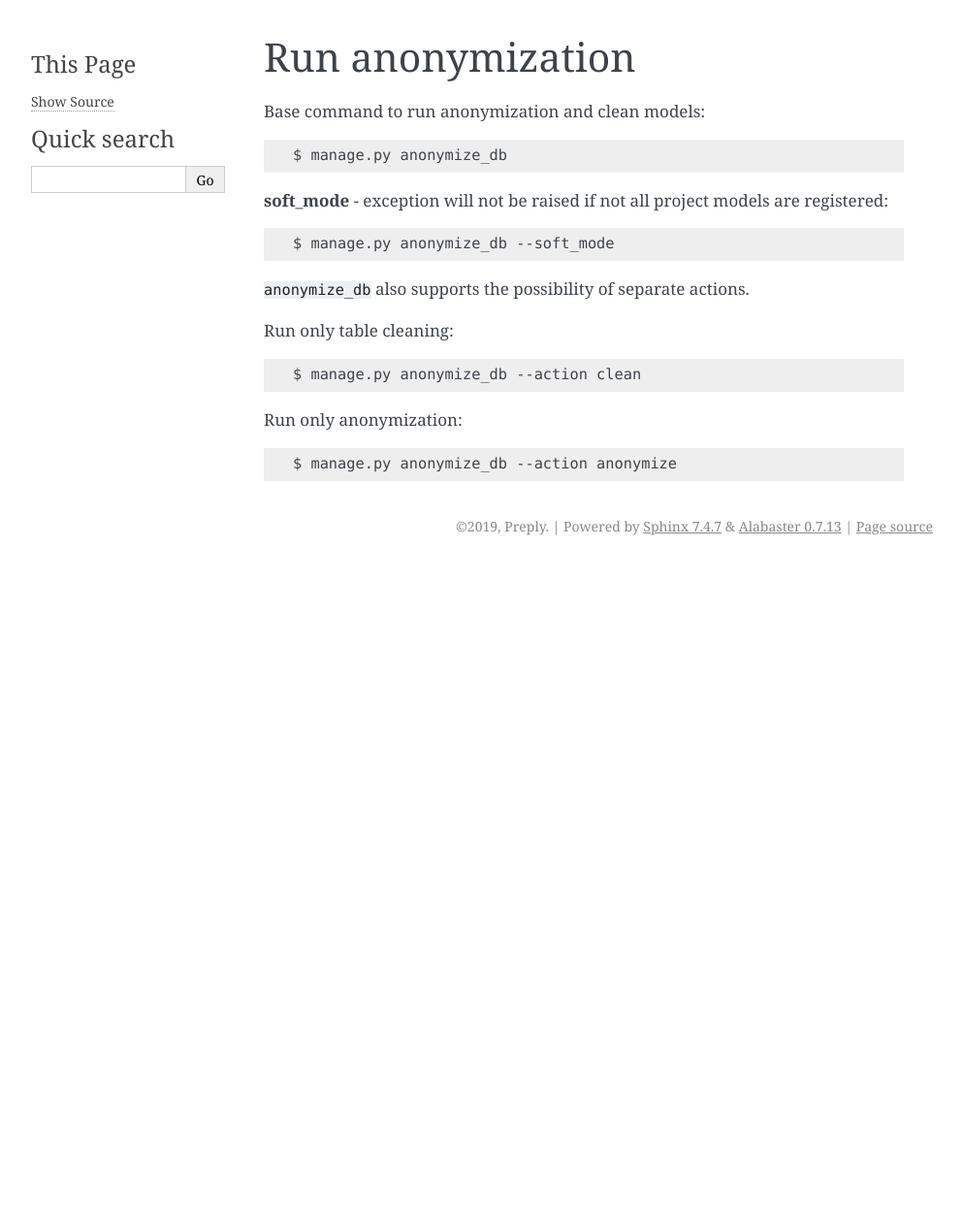
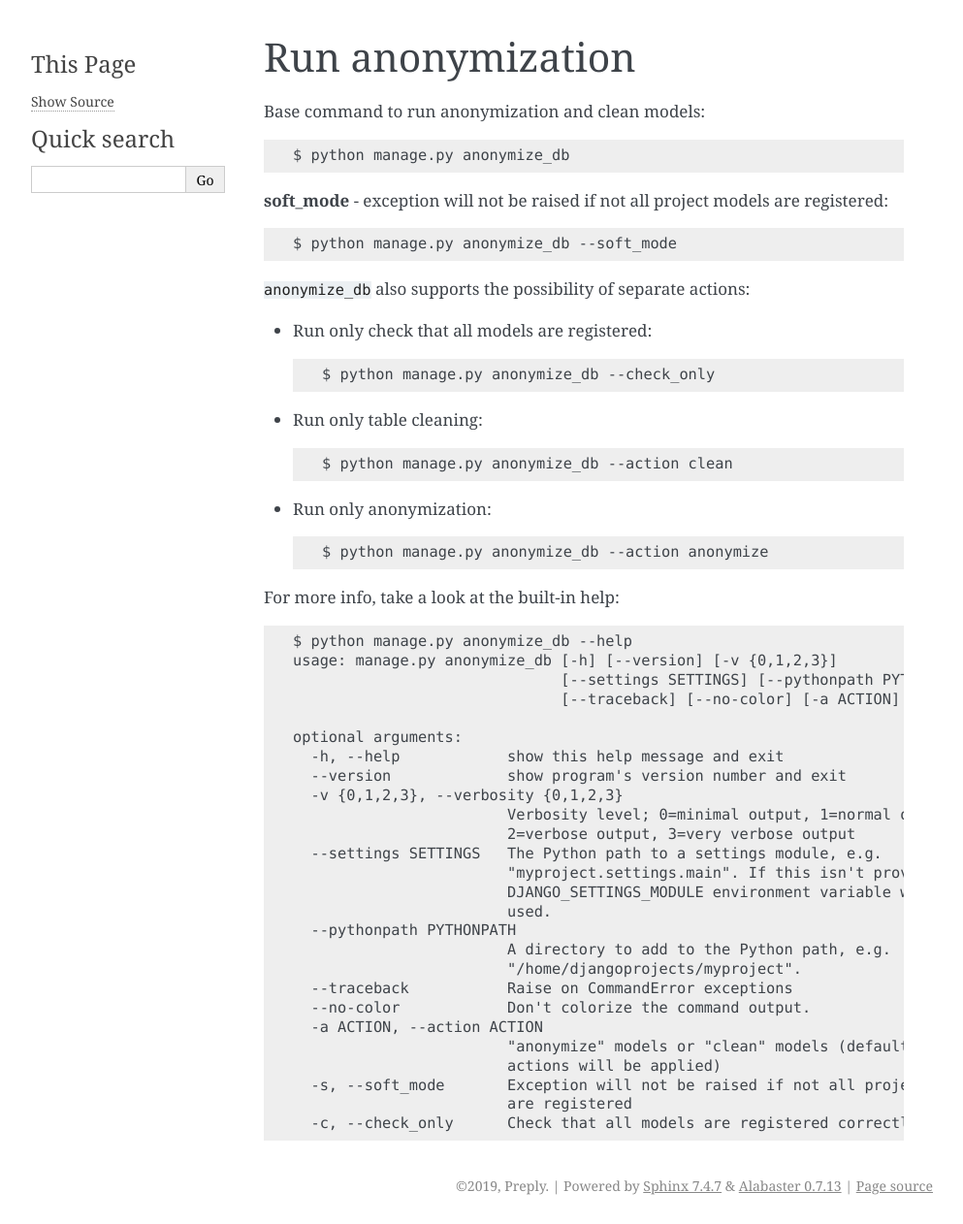
Before and after one commit to preply/dj_anonymizer, a Sphinx documentation site: the page built from docs/run_anonymization.rst, in a window 1280 px wide. Shown: the whole page at 97% size, without its empty margins (148-1141 px from the left). Built offline with Sphinx 7.4.7, drawn with Linux system fonts in a browser that asks for light colours; before the commit the page ends 900 px from its top, so only the background shows below that.

Commit message:
update docs, add more examples

```diff
--- a/docs/run_anonymization.rst
+++ b/docs/run_anonymization.rst
@@ -3,20 +3,53 @@ Run anonymization
 
 Base command to run anonymization and clean models::
 
-    $ manage.py anonymize_db
+    $ python manage.py anonymize_db
 
 **soft_mode** - exception will not be raised if not all project models are registered::
 
-    $ manage.py anonymize_db --soft_mode
+    $ python manage.py anonymize_db --soft_mode
 
 
-``anonymize_db`` also supports the possibility of separate actions.
+``anonymize_db`` also supports the possibility of separate actions:
 
 
-Run only table cleaning::
+- Run only check that all models are registered::
 
-    $ manage.py anonymize_db --action clean
+    $ python manage.py anonymize_db --check_only
 
-Run only anonymization::
+- Run only table cleaning::
 
-    $ manage.py anonymize_db --action anonymize
+    $ python manage.py anonymize_db --action clean
+
+- Run only anonymization::
+
+    $ python manage.py anonymize_db --action anonymize
+
+For more info, take a look at the built-in help::
+
+    $ python manage.py anonymize_db --help
+    usage: manage.py anonymize_db [-h] [--version] [-v {0,1,2,3}]
+                                  [--settings SETTINGS] [--pythonpath PYTHONPATH]
+                                  [--traceback] [--no-color] [-a ACTION] [-s] [-c]
+
+    optional arguments:
+      -h, --help            show this help message and exit
+      --version             show program's version number and exit
+      -v {0,1,2,3}, --verbosity {0,1,2,3}
+                            Verbosity level; 0=minimal output, 1=normal output,
+                            2=verbose output, 3=very verbose output
+      --settings SETTINGS   The Python path to a settings module, e.g.
+                            "myproject.settings.main". If this isn't provided, the
+                            DJANGO_SETTINGS_MODULE environment variable will be
+                            used.
+      --pythonpath PYTHONPATH
+                            A directory to add to the Python path, e.g.
+                            "/home/djangoprojects/myproject".
+      --traceback           Raise on CommandError exceptions
+      --no-color            Don't colorize the command output.
+      -a ACTION, --action ACTION
+                            "anonymize" models or "clean" models (default: both
+                            actions will be applied)
+      -s, --soft_mode       Exception will not be raised if not all project models
+                            are registered
+      -c, --check_only      Check that all models are registered correctly
```
